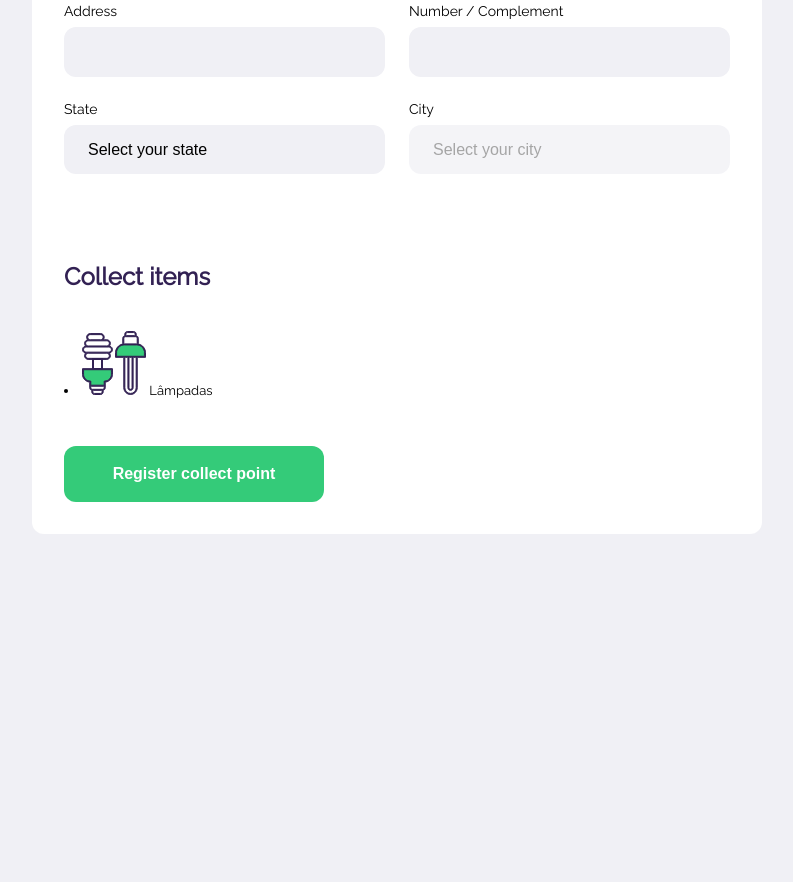
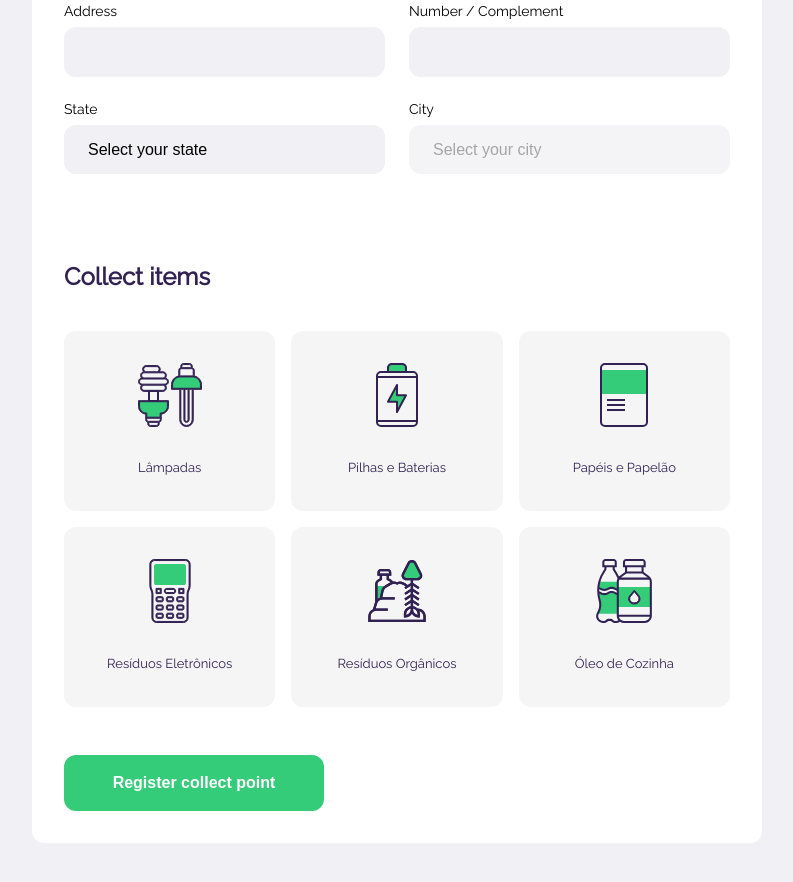
Before and after one commit to MNakamura01/next-level-week, a plain HTML site: page create-point.html in a window 1280 px wide. Shown: the part 474-1356 px from the top of the page, without its empty margins (243-1036 px from the left). Before the commit the page ends 1088 px from the top, so only its background shows below. Drawn offline with Linux system fonts and the light colour scheme; no server answers.

Commit message:
atualizações

```diff
--- a/create-point.html
+++ b/create-point.html
@@ -70,14 +70,45 @@
 
 
 				<div class="items-grid">
-					<li data-id="">
+					<li data-id="1"> <!-- data-{} = dataser.{} = puxa o id no js -->
 						<img src="media/icones/lampadas.svg">
 						<span>
 							Lâmpadas
 						</span>
 					</li>
+					<li data-id="2">
+						<img src="media/icones/baterias.svg">
+						<span>
+							Pilhas e Baterias
+						</span>
+					</li>
+					<li data-id="3">
+						<img src="media/icones/papeis-papelao.svg">
+						<span>
+							Papéis e Papelão
+						</span>
+					</li>
+					<li data-id="4">
+						<img src="media/icones/eletronicos.svg">
+						<span>
+							Resíduos Eletrônicos
+						</span>
+					</li>
+					<li data-id="5">
+						<img src="media/icones/organicos.svg">
+						<span>
+							Resíduos Orgânicos
+						</span>
+					</li>
+					<li data-id="6">
+						<img src="media/icones/oleo.svg">
+						<span>
+							Óleo de Cozinha
+						</span>
+					</li>
 
 				</div>
+				<input type="hidden" name="items">
 			</fieldset>
 
 			<button type="submit">Register collect point</button>
--- a/css/create-point.css
+++ b/css/create-point.css
@@ -108,3 +108,49 @@ form button {
 form button:hover {
 	background-color: #2fb86e;
 }
+
+.items-grid {
+	display: grid;
+	grid-template-columns: 1fr 1fr 1fr;
+	gap: 16px; /*propriedade de margem do grid*/
+}
+
+.items-grid li{
+	background-color: #f5f5f5;
+	list-style: none;
+
+	border: 2px solide #f5f5f5;
+	border-radius: 12px;
+
+	padding: 32px 24px 16px;
+	height: 180px;
+
+	display: flex;
+	flex-direction: column;
+
+	align-items: center;
+	justify-content: space-between;
+
+	text-align: center;
+
+	cursor: pointer;
+}
+
+.items-grid li span {
+	flex: 1;
+	display: flex;
+	align-items: center;
+	color: var(--title-color);
+
+	margin-top: 12px;
+}
+
+.items-grid li.selected {
+	background: #e1faec;
+	border:	2px solid #34cb79;
+}
+
+.items-grid li img,
+.items-grid li span {
+	pointer-events: none;
+}
--- a/scripts/create-point.js
+++ b/scripts/create-point.js
@@ -45,3 +45,41 @@ document
 	.querySelector("select[name=uf]") //QUERYSELECTOR = procura no documetno html o elemento entre parênteses.
 	.addEventListener("change", getCities ) // EVENTLISTENER = procura por eventos (onclick, change...)
 	// () => {} = arrow function = fução anonima
+
+
+
+//ITENS DE COLETA
+
+const itemsToCollect = document.querySelectorAll('.items-grid li')
+
+for (const item of itemsToCollect) {
+	document.addEventListener("click", handSelectedItem ) // EVENTLISTENER = procura por eventos (onclick, change...)
+
+}
+
+let selectedItems = []
+
+function handSelectedItem(event) {
+	// adicionar ou remover uma classe com js
+	const itemLi = event.target
+
+	itemLi.classList.toggle("selected") //
+	//.add= adiciona
+	//.remove
+	//.toogle = adicionar ou remover se ja existir a classe
+	const itemId = itemLi.dataset.id
+
+
+
+	//verificar se existem itens selecionados.
+	//Se sim, pegar os itens selecionados
+	const alreadySelected = selectedItems.findIndex(item => {
+		const itemFound = item === itemId // retorna true or false
+		return itemFound
+	})
+
+	//se já estiver selecionado, tirar da seleção
+	//se não estiver selecionado, adicionar à seleção
+
+	//atualizar o campo escondido com os itens selecionados
+}
```
